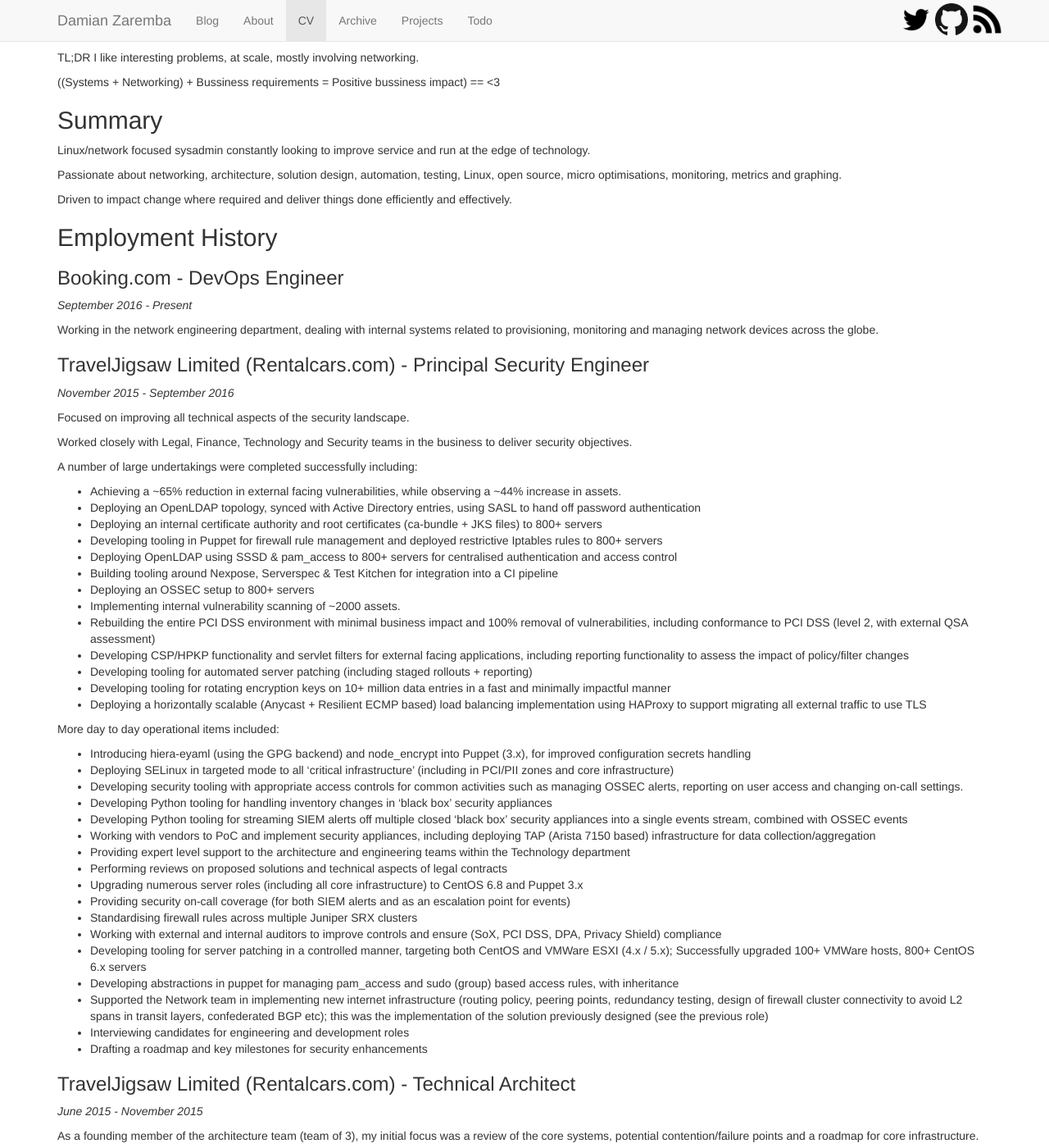
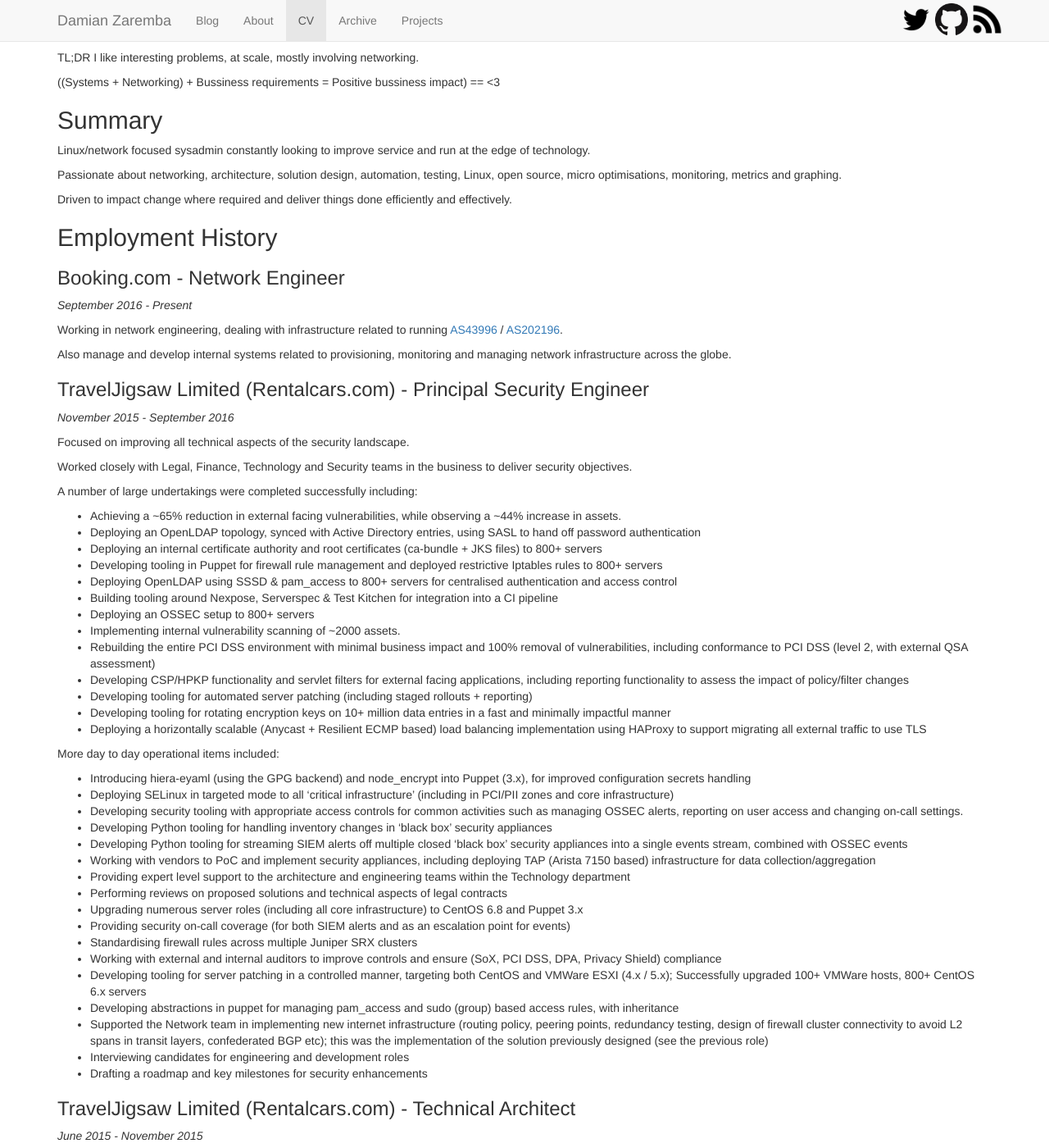
Before and after one commit to DamianZaremba/damianzaremba.co.uk, a Jekyll site: the page built from content/cv/index.markdown, in a window 1280 px wide and 1400 px high. Shown: the whole window at 82% size. Built offline with Jekyll 4.4.1, drawn with Linux system fonts in a browser that asks for light colours; Markdown is read by kramdown in place of the engine named in the settings; comment, search, counter and statistics services are not loaded.

Commit message:
Update about

```diff
--- a/content/_layouts/default.html
+++ b/content/_layouts/default.html
@@ -42,12 +42,11 @@
         </div>
         <div id="navbar" class="navbar-collapse collapse">
           <ul class="nav navbar-nav">
-            <li class="{% if page.url != '/about/' and page.url != '/cv/' and page.url != '/archive/' and page.url != '/projects/' and page.url != '/todo/' %}active{% endif %}"><a href="/">Blog</a></li>
+            <li class="{% if page.url != '/about/' and page.url != '/cv/' and page.url != '/archive/' and page.url != '/projects/' %}active{% endif %}"><a href="/">Blog</a></li>
             <li class="{% if page.url == '/about/' %}active{% endif %}"><a href="/about/">About</a></li>
             <li class="{% if page.url == '/cv/' %}active{% endif %}"><a href="/cv/">CV</a></li>
             <li class="{% if page.url == '/archive/' %}active{% endif %}"><a href="/archive/">Archive</a></li>
             <li class="{% if page.url == '/projects/' %}active{% endif %}"><a href="/projects/">Projects</a></li>
-            <li class="{% if page.url == '/todo/' %}active{% endif %}"><a href="/todo/">Todo</a></li>
           </ul>
 
           <div class="social-icons navbar-right visible-md visible-lg">
--- a/content/assests/css/main.css
+++ b/content/assests/css/main.css
@@ -12,12 +12,9 @@
   padding: 60px 15px 0;
 }
 
-/* Header stuff */
-/*@media(max-width: 992px) {
-  .social-icons {
-    display: none;
-  }
-}*/
+blockquote {
+    font-size: 14px !important;
+}
 
 .social-icons a img {
   margin-top: 4px;
--- a/content/cv/index.markdown
+++ b/content/cv/index.markdown
@@ -17,11 +17,12 @@
 
 Employment History
 ------------------
-### Booking.com - DevOps Engineer
+### Booking.com - Network Engineer
 *September 2016 - Present*
 
-Working in the network engineering department, dealing with internal systems
-related to provisioning, monitoring and managing network devices across the globe.
+Working in network engineering, dealing with infrastructure related to running [AS43996](https://stat.ripe.net/AS43996) / [AS202196](https://stat.ripe.net/AS202196).
+
+Also manage and develop internal systems related to provisioning, monitoring and managing network infrastructure across the globe.
 
 ### TravelJigsaw Limited (Rentalcars.com) - Principal Security Engineer
 *November 2015 - September 2016*
```
Also changed, not shown: content/about/index.markdown (+18 -0 lines), content/todo/index.markdown (deleted, +0 -54 lines).
